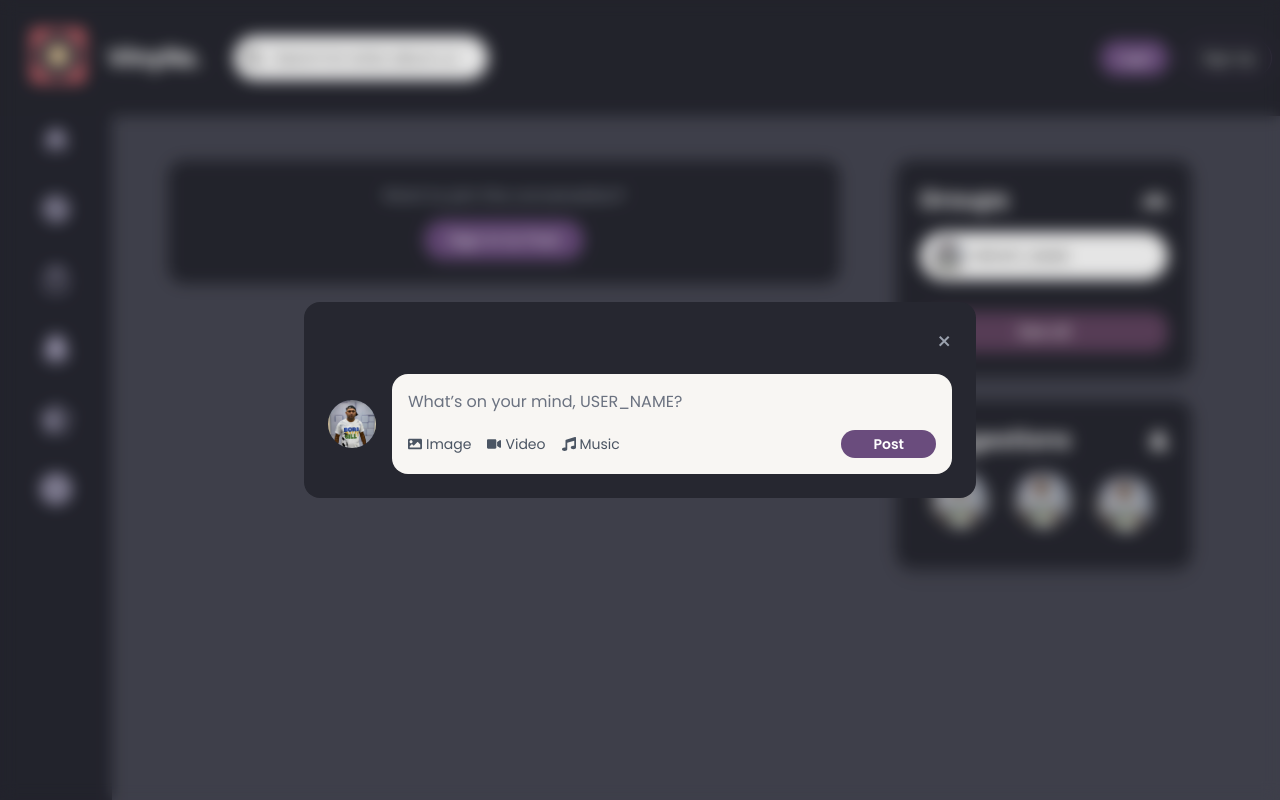
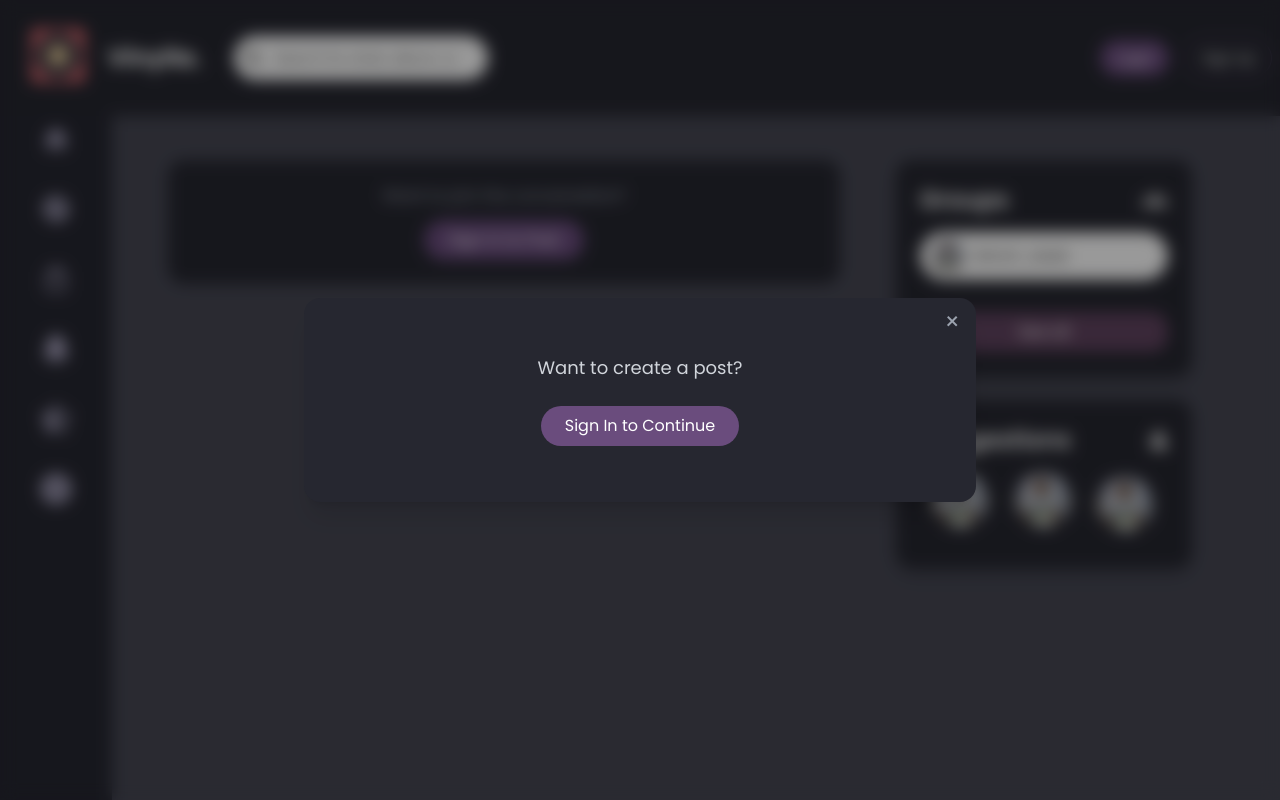
Before and after one commit to camila-vieirao/vinylla, a React (Vite) app in the folder frontend/: page /feed in a window 1280 px wide. Both pictures are taken after a click on the button 56 px from the left and 489 px from the top of the page. Built offline with nearby package versions, Linux system fonts and the light colour scheme.

Commit message:
update: improve create post modal behavior and overlay click-to-close

```diff
--- a/frontend/src/components/CreatePostModal/CreatePostModal.tsx
+++ b/frontend/src/components/CreatePostModal/CreatePostModal.tsx
@@ -1,45 +1,79 @@
-import React from "react";
+import React, { useEffect, useState } from "react";
 import { FaImage, FaMusic, FaVideo } from "react-icons/fa";
 import avatar from "../../assets/borabill_avatar.jpeg";
+import api from "../../services/api/api";
 
 interface CreatePostModalProps {
-  postText?: string;
-  postImg?: string;
-  postMention?: string;
   onClose: () => void;
 }
 
 const CreatePostModal: React.FC<CreatePostModalProps> = ({ onClose }) => {
+  const [user, setUser] = useState<any>(null);
+
+  useEffect(() => {
+    async function fetchUser() {
+      try {
+        const token = localStorage.getItem("token");
+        if (!token) return;
+
+        const res = await api.get("/api/users/me", {
+          headers: { Authorization: `Bearer ${token}` },
+        });
+        setUser(res.data);
+      } catch (err) {
+        console.error("Failed to fetch user:", err);
+        setUser(null);
+      }
+    }
+
+    fetchUser();
+  }, []);
+
   return (
-    <div className="fixed inset-0 flex items-center justify-center z-50 backdrop-blur-sm bg-black/10">
-      <div className="flex justify-center items-start flex-1">
-        <div className="bg-[#262730] max-w-2xl w-full p-6 rounded-2xl">
-          <div className="flex justify-end">
+    <div
+      className="fixed inset-0 flex items-center justify-center z-50 backdrop-blur-sm bg-black/40"
+      onClick={onClose}
+    >
+      <div
+        className="relative bg-[#262730] max-w-2xl w-full p-6 rounded-2xl shadow-xl"
+        onClick={(e) => e.stopPropagation()}
+      >
         <button
           onClick={onClose}
-              className="cursor-pointer mb-4 text-gray-400 hover:text-white text-2xl"
+          className="cursor-pointer absolute top-2 right-4 text-gray-400 hover:text-white transition text-2xl"
         >
           ×
         </button>
+
+        {!user && (
+          <div className="text-center flex flex-col items-center gap-6 py-8">
+            <p className="text-gray-300 text-lg">Want to create a post?</p>
+            <button
+              className="bg-[#6a4c7d] text-white px-6 py-2 rounded-full hover:bg-[#5a3f6b] transition cursor-pointer"
+              onClick={() => (window.location.href = "/login")}
+            >
+              Sign In to Continue
+            </button>
           </div>
+        )}
 
-          <div className="flex items-center gap-4">
-            <button
-              type="button"
-              className="flex-shrink-0 text-sm bg-gray-800 rounded-full cursor-pointer"
-            >
+        {user && (
+          <div className="flex items-center gap-4 mt-4">
             <img
               className="w-12 h-12 rounded-full object-cover object-center"
-                src={avatar}
+              src={
+                user?.profilePicture
+                  ? `http://localhost:3000/uploads/profile/${user.profilePicture}`
+                  : avatar
+              }
               alt="user photo"
             />
-            </button>
 
             <div className="bg-[#f8f6f3] rounded-2xl p-4 flex-1 flex flex-col gap-4">
               <input
                 type="text"
                 className="w-full bg-transparent outline-none text-gray-800 placeholder-gray-500"
-                placeholder="What’s on your mind, USER_NAME?"
+                placeholder={`What's on your mind, ${user?.name}?`}
               />
 
               <div className="flex items-center justify-between text-sm">
@@ -60,7 +94,7 @@ const CreatePostModal: React.FC<CreatePostModalProps> = ({ onClose }) => {
               </div>
             </div>
           </div>
-        </div>
+        )}
       </div>
     </div>
   );
```
Lines whose indentation alone changed are shown as unchanged.
